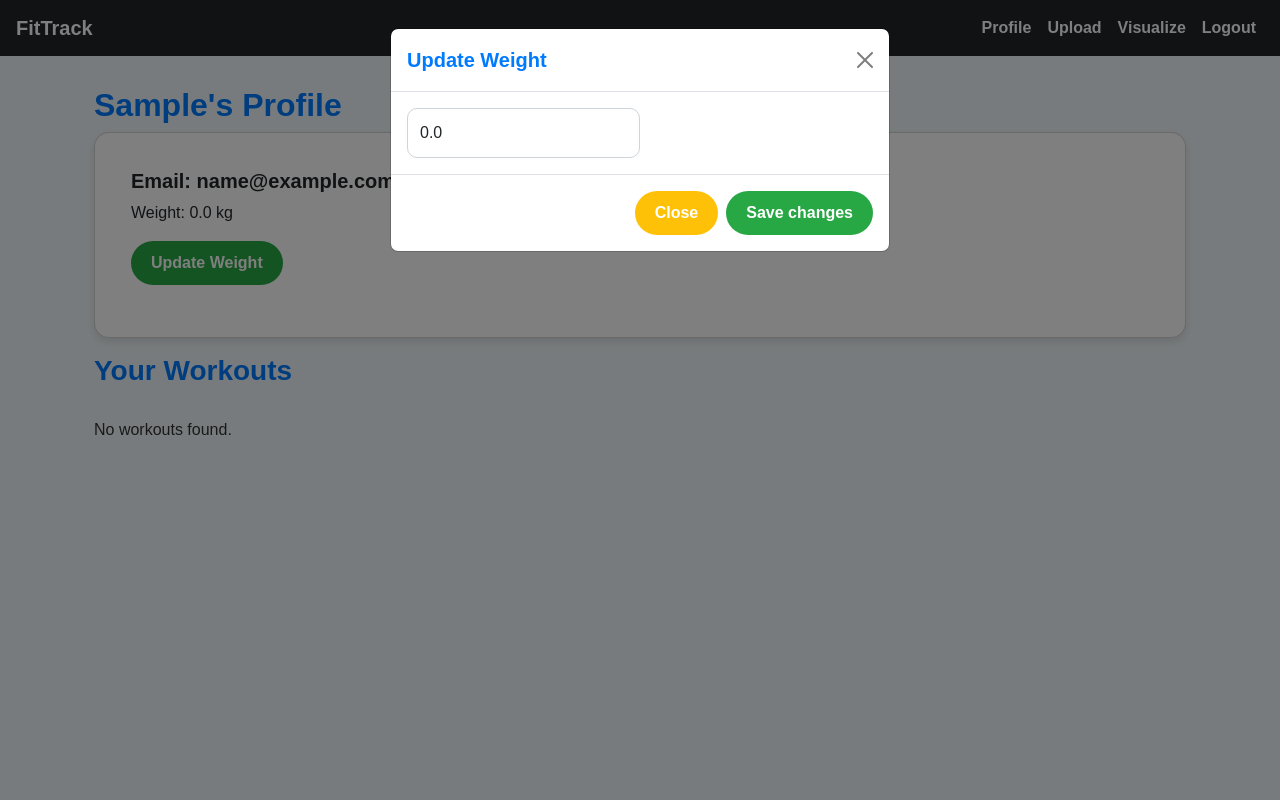
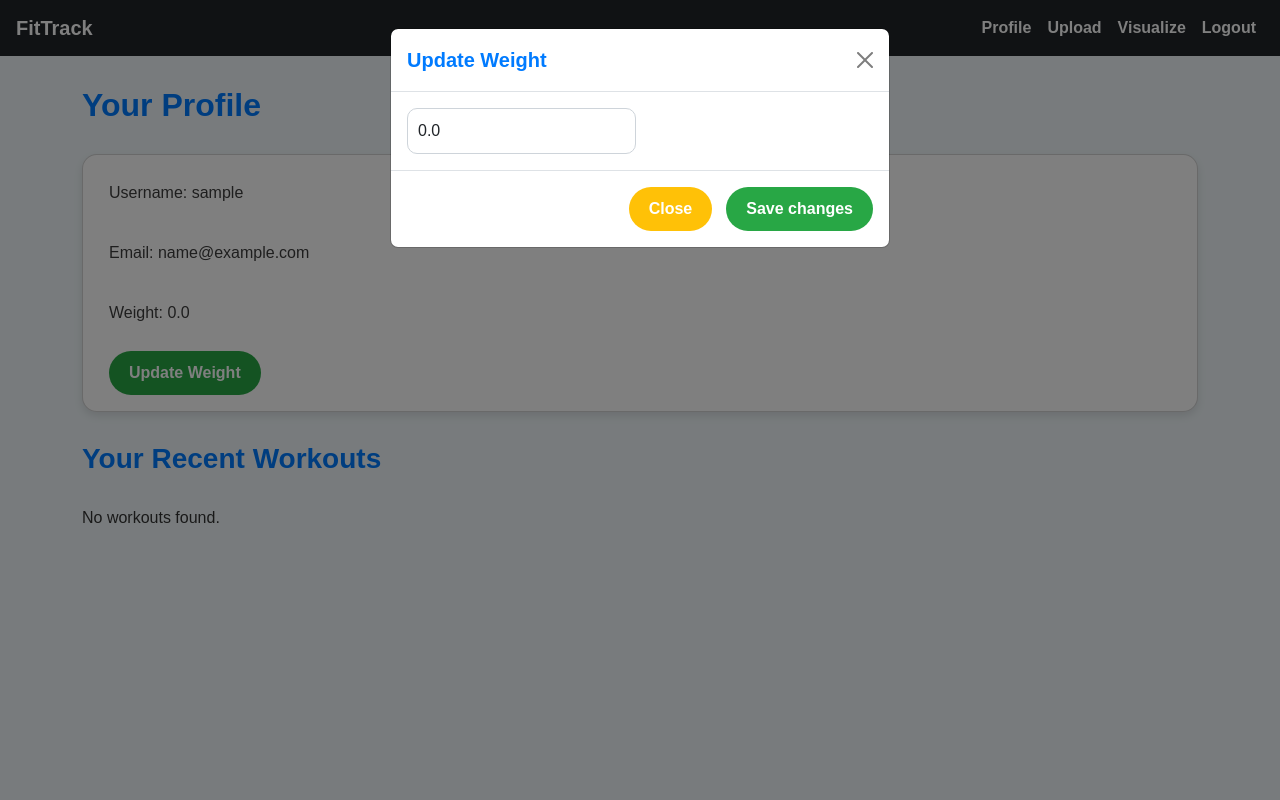
Before and after one commit to jordanrigden/agile-web-project, a Flask app: page /profile in a window 1280 px wide, after a click on "Update Weight". Run offline with Flask 3, Linux system fonts and the light colour scheme; the visitor is signed in with stand-in values (Sample User, id 1); data that the repository does not hold is empty.

Commit message:
Changed formatting of workout history cards in profile.html Added svg icons

```diff
--- a/app.py
+++ b/app.py
@@ -8,6 +8,7 @@ from datetime import datetime, timedelta
 from flask_migrate import Migrate
 from sqlalchemy import desc
 from collections import defaultdict
+from static.py.activities import activities
 
 app = Flask(__name__)
 app.config.from_object(Config)
@@ -71,7 +72,7 @@ def login():
 @login_required
 def profile():
     form = WeightUpdateForm()
-    workouts = Workout.query.filter_by(user_id=current_user.id).order_by(desc(Workout.date)).limit(9).all()
+    workouts = Workout.query.filter_by(user_id=current_user.id).order_by(desc(Workout.date)).limit(8).all()
     return render_template('profile.html', workouts=workouts, form=form)
 
 @app.route('/logout')
@@ -107,7 +108,7 @@ def upload():
         db.session.commit()
         flash('Workout uploaded successfully!', 'success')
         return redirect(url_for('visualize'))
-    return render_template('upload.html', form=form)
+    return render_template('upload.html', form=form, activities=activities)
 
 @app.route('/visualize')
 @login_required
--- a/static/css/style.css
+++ b/static/css/style.css
@@ -31,8 +31,45 @@ body {
     background: white;
     border-radius: 15px;
     box-shadow: 0 4px 8px rgba(0, 0, 0, 0.1);
-    padding: 20px;
     margin-bottom: 20px;
+}
+
+.card.p-2 {
+    padding: 40px !important;
+}
+
+.card-body.p-2 {
+    display: flex;
+    flex-direction: column;
+    justify-content: center;
+}
+
+.card-text {
+    display: flex;
+    align-items: center;
+    justify-content: left;
+    gap: 20px;
+    padding: 10px;
+    color: rgb(61, 61, 61);
+    padding: 10px;
+}
+
+.btn.btn-primary {
+    margin-left: 10px;
+}
+
+.card-header,
+.card-footer {
+    padding: 10px;
+    background-color: inherit;
+}
+
+.card.mb-3 {
+    margin-bottom: 30px !important;
+}
+
+.container.mt-4 {
+    gap: 100px;
 }
 
 h1,
@@ -188,46 +225,3 @@ a:hover {
     background-color: #218838;
     transform: scale(1.05);
 }
-
-/* Enhanced Login Form Style */
-.container.upload-section {
-    background: linear-gradient(to right, #ffffff, #e3f2fd);
-    border-left: 5px solid #28a745;
-    box-shadow: 0 6px 15px rgba(0, 0, 0, 0.08);
-    border-radius: 20px;
-    padding: 40px 30px;
-    margin-top: 60px;
-}
-
-.container.upload-section h2 {
-    font-size: 26px;
-    font-weight: 800;
-    text-transform: uppercase;
-    color: #007bff;
-    margin-bottom: 30px;
-    text-align: center;
-    border-bottom: 2px solid #28a745;
-    display: inline-block;
-    padding-bottom: 8px;
-}
-
-/* Make login buttons wider and bolder */
-.btn-block {
-    width: 100%;
-    padding: 12px;
-    font-weight: bold;
-    text-transform: uppercase;
-    border-radius: 30px;
-    box-shadow: 0 4px 8px rgba(40, 167, 69, 0.2);
-    transition: all 0.3s ease;
-}
-
-.btn-block:hover {
-    transform: scale(1.03);
-}
-
-/* Make form elements consistent */
-.form-control {
-    font-size: 16px;
-    padding: 12px;
-}
--- /dev/null
+++ b/static/py/activities.py
@@ -0,0 +1,29 @@
+# An object of activities used for the upload.html page
+# This object has been used to keep code modularised and easier to read
+activities = [
+    {
+        "title": "Very Light Activities",
+        "met_range": "1.5 – 2.9",
+        "examples": "Examples include slow walking, stretching, or gentle yoga."
+    },
+    {
+        "title": "Light to Moderate Activities",
+        "met_range": "3.0 - 4.9",
+        "examples": "Examples include brisk walking, light dancing, or recreational cycling."
+    },
+    {
+        "title": "Moderate to Vigorous Activities",
+        "met_range": "5.0 – 6.9",
+        "examples": "Examples include hiking, moderate swimming, or tennis."
+    },
+    {
+        "title": "Vigorous Activities",
+        "met_range": "7.0 – 8.9",
+        "examples": "Examples include running, uphill cycling, or circuit training."
+    },
+    {
+        "title": "Very Vigorous / High-Intensity",
+        "met_range": "9.0+",
+        "examples": "Examples include sprinting, competitive sports, or HIIT workouts."
+    }
+]
--- a/templates/profile.html
+++ b/templates/profile.html
@@ -1,13 +1,12 @@
 {% extends 'base.html' %}
 {% block content %}
-<div class="container mt-4">
-    <h2>{{ current_user.username.capitalize() }}'s Profile</h2>
+<div>
+    <h2 style="margin-bottom: 30px;">Your Profile</h2>
     <div class="card mb-3">
         <div class="card-body">
-            <h5 class="card-title">Email: {{ current_user.email }}</h5>
-            <p class="card-text">
-                    <span>Weight:</span>
-                    <span id="weight-label" class="d-inline">{{ current_user.weight }} kg</span>
+            <p class="card-text">Username: {{ current_user.username }}</p>
+            <p class="card-text">Email: {{ current_user.email }}</p>
+            <p class="card-text">Weight: {{ current_user.weight }}</p>
             <form id="edit-weight-form" method="POST" action="{{ url_for('update_weight') }}">
                 {{ form.hidden_tag() }}
                 <!-- Modal - Hidden until toggled -->
@@ -33,23 +32,33 @@
             <button type="button" class="btn btn-primary" data-bs-toggle="modal" data-bs-target="#exampleModal">
                 Update Weight
             </button>
-            </p>
         </div>
     </div>
 
-    <h3 style="margin-bottom: 30px;">Your Workouts</h3>
+    <h3 style="margin-bottom: 30px;">Your Recent Workouts</h3>
     {% if workouts %}
         <div class="row gx-2">
             {% for workout in workouts %}
-                <div class="col-md-4 mb-4">
-                    <div class="card h-auto p-2">
-                        <h5 class="card-header p-2">{{ workout.description }}</h5>
+                <div class="col-12 col-md-6 col-lg-3 mb-3">
+                    <div class="card p-2 h-100">
+                        <h5 class="card-header">{{ workout.date.strftime('%d %B %Y') }}</h5>
                         <div class="card-body p-2">
-                            <p class="card-text">{{ workout.date.strftime('%d %B %Y') }}</p>
-                            <p class="card-text">{{ workout.duration }} minutes</p>
+                            <p class="card-text">
+                                <svg xmlns="http://www.w3.org/2000/svg" width="16" height="16" fill="currentColor" class="bi bi-clock" viewBox="0 0 16 16">
+                                    <path d="M8 3.5a.5.5 0 0 0-1 0V9a.5.5 0 0 0 .252.434l3.5 2a.5.5 0 0 0 .496-.868L8 8.71z"/>
+                                    <path d="M8 16A8 8 0 1 0 8 0a8 8 0 0 0 0 16m7-8A7 7 0 1 1 1 8a7 7 0 0 1 14 0"/>
+                                </svg>
+                                {{ workout.duration }} minutes
+                            </p>
+                            <p class="card-text">
+                                <svg xmlns="http://www.w3.org/2000/svg" width="16" height="16" fill="currentColor" class="bi bi-activity" viewBox="0 0 16 16">
+                                    <path fill-rule="evenodd" d="M6 2a.5.5 0 0 1 .47.33L10 12.036l1.53-4.208A.5.5 0 0 1 12 7.5h3.5a.5.5 0 0 1 0 1h-3.15l-1.88 5.17a.5.5 0 0 1-.94 0L6 3.964 4.47 8.171A.5.5 0 0 1 4 8.5H.5a.5.5 0 0 1 0-1h3.15l1.88-5.17A.5.5 0 0 1 6 2"/>
+                                </svg>
+                                {{ workout.description }}
+                            </p>
                         </div>
-                        <div class="card-footer p-2">
-                            <p class="card-text"><strong>Calories Burned:</strong> {{ workout.calories | round(2) }} kcal</p>
+                        <div class="card-footer">
+                            <strong>Calories Burned:</strong> {{ workout.calories | round(1) }} kcal
                         </div>
                     </div>
                 </div>
```
Also changed, not shown: templates/upload.html (+15 -48 lines). Lines whose indentation alone changed are shown as unchanged.
